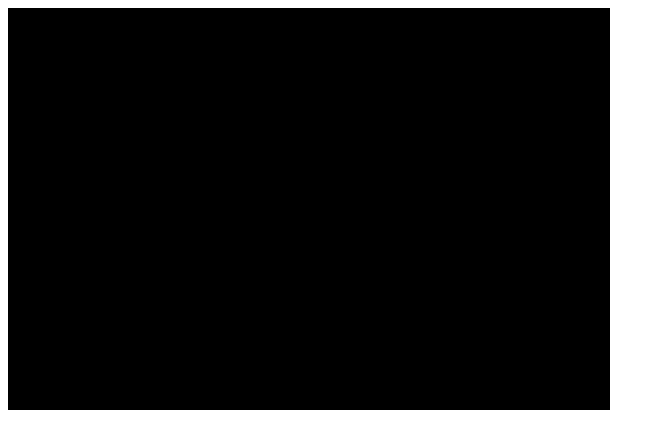
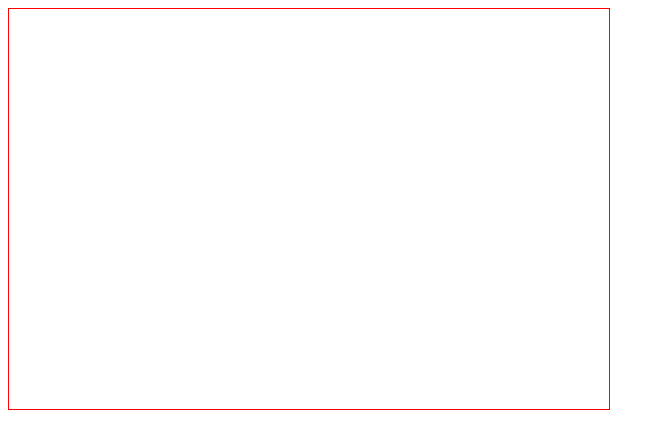
Before and after one commit to BojidarPanaiotov/JavaScript-Gaming-Engine, a plain HTML site: page main-scene.html in a window 1280 px wide. Shown: the whole page, without its empty margins (0-665 px from the left). Drawn offline with Linux system fonts and the light colour scheme.

Commit message:
Introduce a function to start the Game object

```diff
--- a/game/classes/Game.js
+++ b/game/classes/Game.js
@@ -1,14 +1,19 @@
 export class Game {
   #canvasId = 'canvas-game-screen';
+  width;
+  height;
 
   constructor(width, height) {
-    this.canvas = document.getElementById(this.#canvasId);
-    this.canvas.width = width;
-    this.canvas.height = height;
-    this.ctx = this.canvas.getContext('2d');
+    this.width = width;
+    this.height = height;
   }
 
   start() {
-    this.ctx.fillRect(0, 0, this.canvas.width, this.canvas.height);
+    const canvasElement = document.createElement('canvas');
+    canvasElement.id = this.#canvasId;
+    canvasElement.width = this.width;
+    canvasElement.height = this.height;
+    canvasElement.style.border = '1px solid red';
+    document.body.appendChild(canvasElement);
   }
 }
--- a/main-scene.html
+++ b/main-scene.html
@@ -7,7 +7,6 @@
     <link rel="stylesheet" href="styling/global.css">
 </head>
 <body>
-    <canvas id="canvas-game-screen"></canvas>
     <script type="module" src="main.js"></script>
 </body>
 </html>
```
